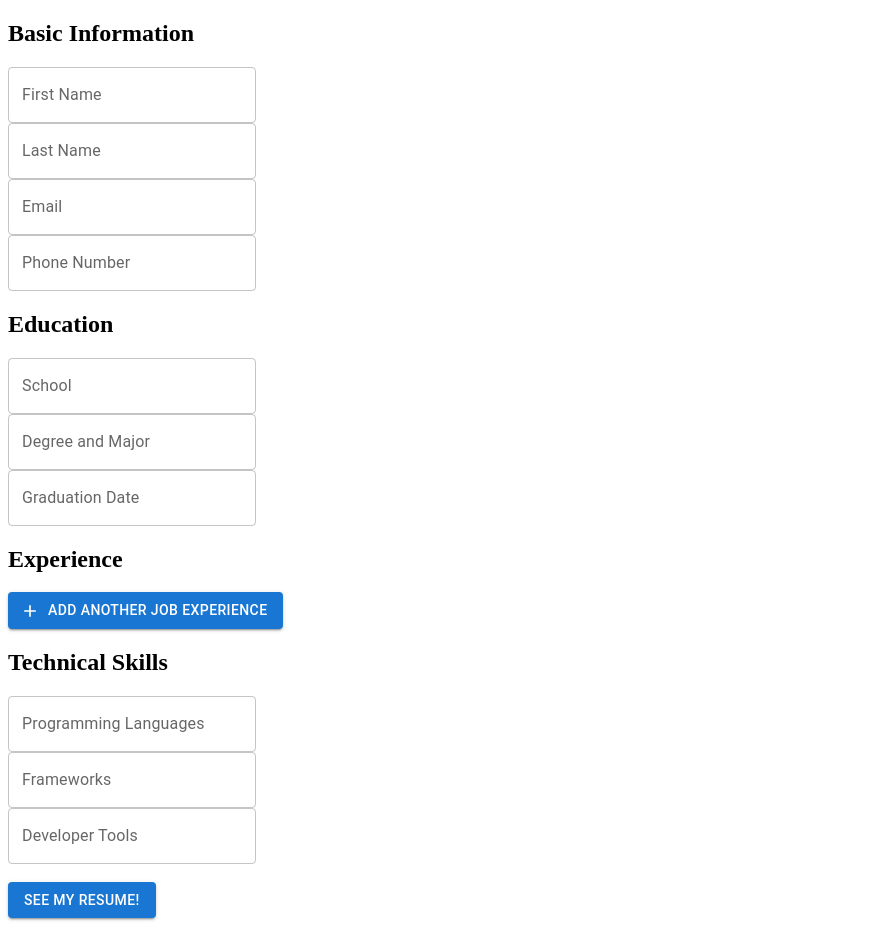
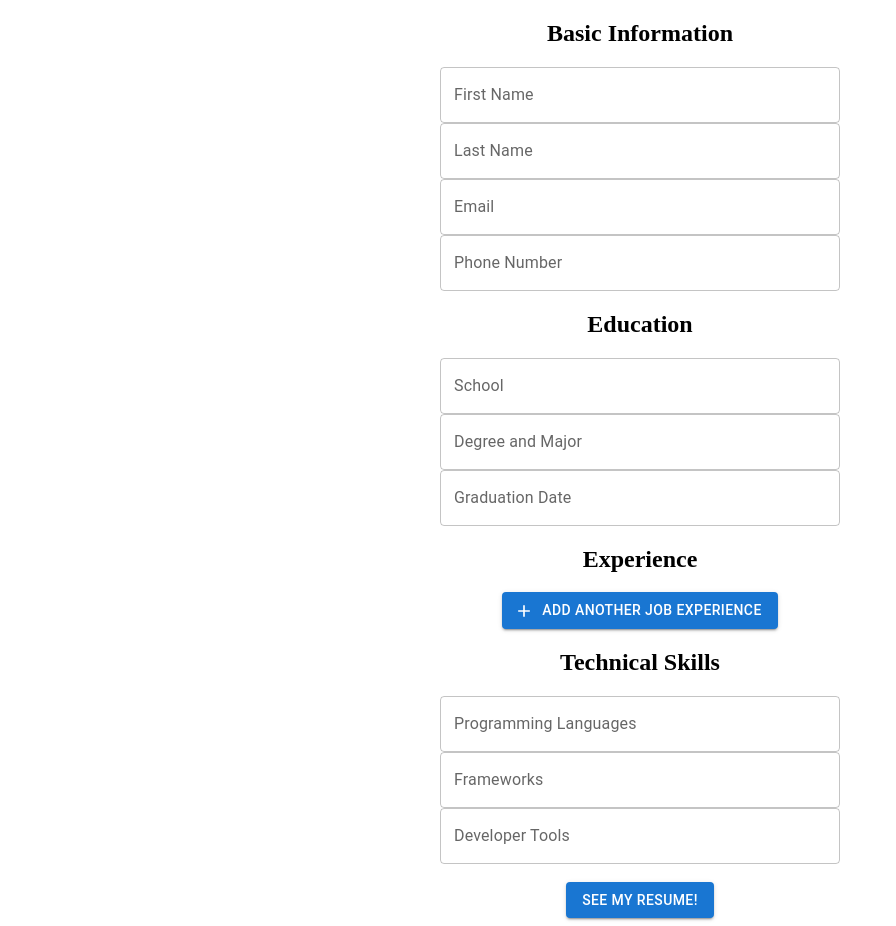
Before and after one commit to steve8D/CV-Application-Creator, a React (Create React App) app in the folder cv-application/: page / in a window 1280 px wide. Shown: the whole page, without its empty margins (0-896 px from the left). Built offline with nearby package versions, Linux system fonts and the light colour scheme.

Commit message:
Styled the CV Form

```diff
--- a/cv-application/src/App.js
+++ b/cv-application/src/App.js
@@ -1,88 +1,102 @@
-import Form from './components/Form'
-import CV from './components/CV'
-import {useState} from 'react';
+import Form from "./components/Form";
+import CV from "./components/CV";
+import { useState } from "react";
 import uniqid from "uniqid";
 import Button from "@mui/material/Button";
+import { Box } from "@mui/material";
 
 function App() {
   const [info, setInfo] = useState({
-    firstName: '',
-    lastName: '',
-    email: '',
-    phoneNo: '',
-    university:'',
-    degreeTitle:'',
-    graduationDate:'',
-    programmingLanguages: '',
-    frameWorks: '',
-    developerTools: '',
-    experiences:[]
-  })
+    firstName: "",
+    lastName: "",
+    email: "",
+    phoneNo: "",
+    university: "",
+    degreeTitle: "",
+    graduationDate: "",
+    programmingLanguages: "",
+    frameWorks: "",
+    developerTools: "",
+    experiences: [],
+  });
 
   const handleInfoChange = (event) => {
-    setInfo(prevState => ({...prevState, [event.target.name]: event.target.value}));
-  }
+    setInfo((prevState) => ({
+      ...prevState,
+      [event.target.name]: event.target.value,
+    }));
+  };
 
   const changeExperienceDetails = (newValue) => {
     let newExperienceList = [...info.experiences];
     newExperienceList = newExperienceList.map((experience) => {
       if (experience.id === newValue.id) {
-        experience = {...newValue};
+        experience = { ...newValue };
       }
       return experience;
-    })
-    setInfo(prevState => ({...prevState, experiences: newExperienceList}))
-  }
+    });
+    setInfo((prevState) => ({ ...prevState, experiences: newExperienceList }));
+  };
 
   const addExperience = (e) => {
     e.preventDefault();
-    setInfo(prevState => {
-      let newExperienceList = [...prevState.experiences, {
-        companyName: '',
-        title: '',
-        from: '',
-        to: '',
+    setInfo((prevState) => {
+      let newExperienceList = [
+        ...prevState.experiences,
+        {
+          companyName: "",
+          title: "",
+          from: "",
+          to: "",
           tasks: [],
-        id: uniqid()
-      }]
-      return {...prevState, experiences: newExperienceList}
-    })
-  }
+          id: uniqid(),
+        },
+      ];
+      return { ...prevState, experiences: newExperienceList };
+    });
+  };
 
   const removeExperience = (e, id) => {
     e.preventDefault();
-    let newExperienceList = [...info.experiences].filter(experience => experience.id !== id);
-		setInfo(prevState => ({...prevState, experiences: newExperienceList}))
-  }
+    let newExperienceList = [...info.experiences].filter(
+      (experience) => experience.id !== id
+    );
+    setInfo((prevState) => ({ ...prevState, experiences: newExperienceList }));
+  };
 
   const [showCV, setShowCV] = useState(false);
 
   const handleSubmit = () => {
-    setShowCV(showCV => !showCV);
-  }
+    setShowCV((showCV) => !showCV);
+  };
 
   return (
-  <div className="App">
+    <>
       {!showCV && (
-    <div>
+        <Box sx={{ textAlign: "center" }}>
           <Form
             info={info}
             onInputChange={handleInfoChange}
             handleExperienceDetailsChange={changeExperienceDetails}
             handleExperienceAdd={addExperience}
-        handleExperienceRemove={removeExperience}/>
-      <br/>
-      <Button variant="contained" color="primary" onClick={handleSubmit}>See my resume!</Button>
-      </div>
+            handleExperienceRemove={removeExperience}
+          />
+          <br />
+          <Button variant="contained" color="primary" onClick={handleSubmit}>
+            See my resume!
+          </Button>
+        </Box>
       )}
 
       {showCV && (
         <div>
-        <CV info={info}/>
-        <Button variant="contained" color="primary" onClick={handleSubmit}>Go back</Button>
+          <CV info={info} />
+          <Button variant="contained" color="primary" onClick={handleSubmit}>
+            Go back
+          </Button>
         </div>
       )}
-  </div>
+    </>
   );
 }
 
--- a/cv-application/src/components/reuseable-input-fields/Input.js
+++ b/cv-application/src/components/reuseable-input-fields/Input.js
@@ -12,6 +12,7 @@ const Input = ({ id, type = "text", name, value, children, onInputChange }) => {
         value={value}
         label={children}
         onChange={onInputChange}
+        style={{ width: 400 }}
       ></TextField>
     </>
   );
```
Lines whose indentation alone changed are shown as unchanged.
